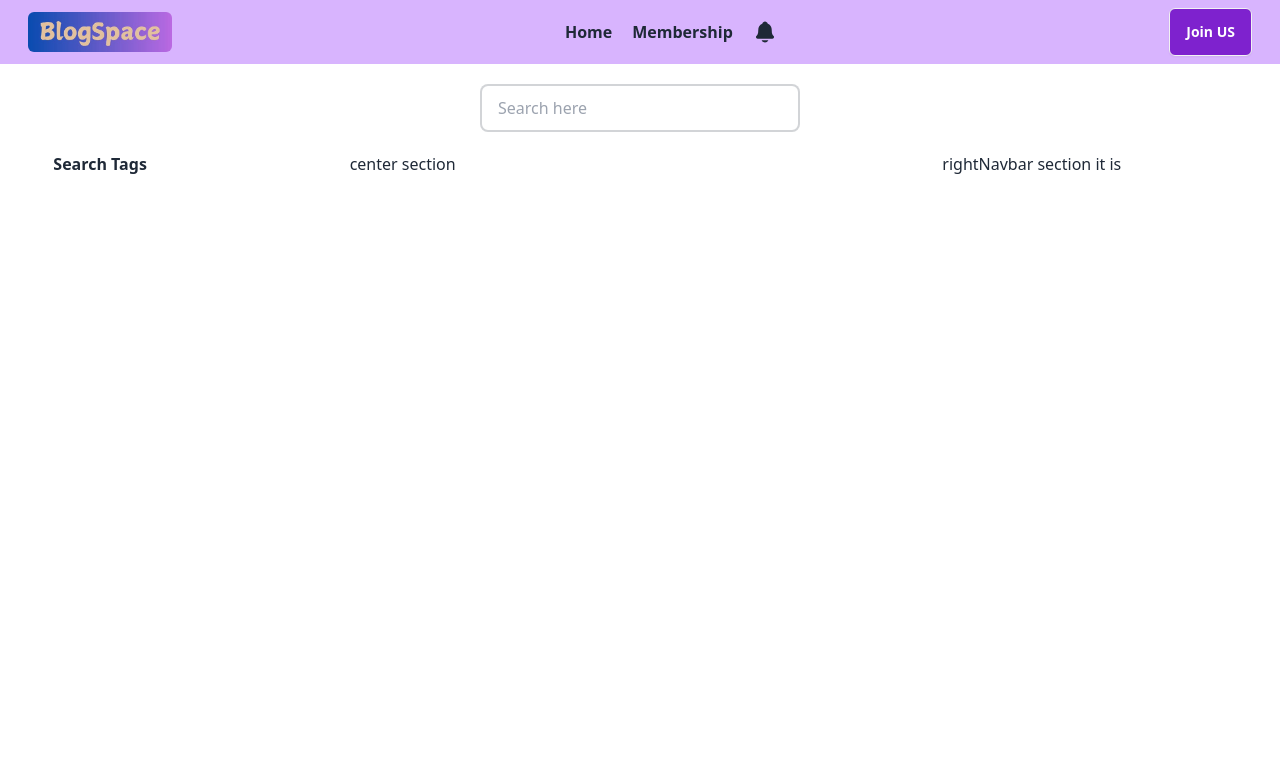
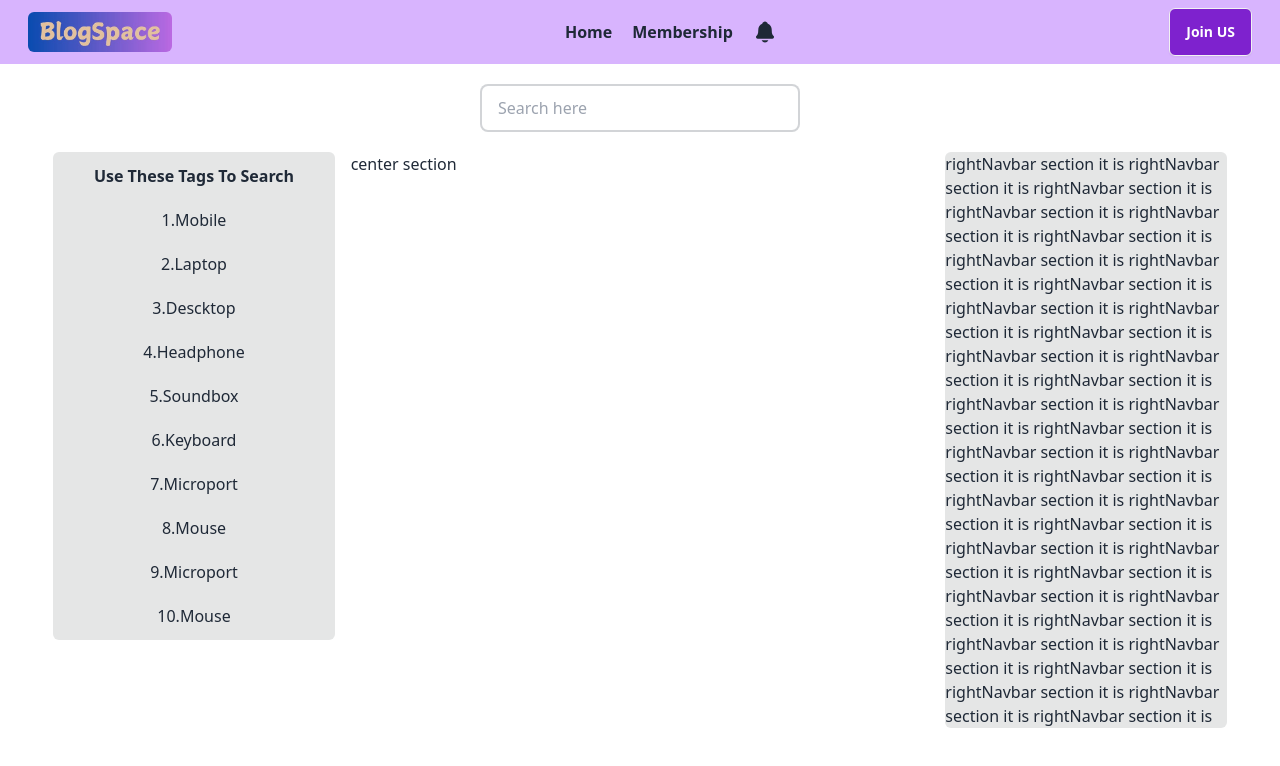
Before and after one commit to mdnasiruddin78/A12Client, a React (Vite) app: page / in a window 1280 px wide. Shown: the top 766 px of the page. Built offline with nearby package versions, Linux system fonts and the light colour scheme; no server answers.

Commit message:
home page section add

```diff
--- a/src/Components/LeftNavbar.jsx
+++ b/src/Components/LeftNavbar.jsx
@@ -2,8 +2,18 @@
 
 const LeftNavbar = () => {
     return (
-        <div>
-           <h3 className="font-semibold mb-3">Search Tags</h3>
+        <div className="bg-base-300 rounded-md text-center space-y-5 py-3">
+           <h3 className="font-semibold">Use These Tags To Search</h3>
+           <p>1.Mobile</p>
+           <p>2.Laptop</p>
+           <p>3.Descktop</p>
+           <p>4.Headphone</p>
+           <p>5.Soundbox</p>
+           <p>6.Keyboard</p>
+           <p>7.Microport</p>
+           <p>8.Mouse</p>
+           <p>9.Microport</p>
+           <p>10.Mouse</p>
         </div>
     );
 };
--- a/src/Components/Navbar.jsx
+++ b/src/Components/Navbar.jsx
@@ -22,7 +22,7 @@ const Navbar = () => {
     }
 
     return (
-        <div className="flex justify-between items-center lg:px-7 px-4 py-2 bg-purple-300">
+        <div className="flex justify-between items-center backdrop-blur bg-purple-300 lg:px-7 px-4 py-2">
             <div className="hidden lg:flex md:flex">
                 <Link to="/"><img className="h-10 rounded-md" src={logo} alt="" /></Link>
             </div>
@@ -36,7 +36,7 @@ const Navbar = () => {
             <div className="flex items-center space-x-5">
                 <NavLink to='/' className='font-bold lg:flex md:flex hidden'>Home</NavLink>
                 <NavLink to='/membership' className='font-bold lg:flex md:flex hidden'>Membership</NavLink>
-                <NavLink to='/notification'><IoNotifications className='text-2xl' /></NavLink>
+                <NavLink to='/notification'><IoNotifications className='text-2xl ' /></NavLink>
             </div>
             <div>
                 {
--- a/src/Components/RightNavbar.jsx
+++ b/src/Components/RightNavbar.jsx
@@ -2,7 +2,42 @@
 
 const RightNavbar = () => {
     return (
-        <div>
+        <div className="bg-base-300 rounded-md">
+            rightNavbar section it is
+            rightNavbar section it is
+            rightNavbar section it is
+            rightNavbar section it is
+            rightNavbar section it is
+            rightNavbar section it is
+            rightNavbar section it is
+            rightNavbar section it is
+            rightNavbar section it is
+            rightNavbar section it is
+            rightNavbar section it is
+            rightNavbar section it is
+            rightNavbar section it is
+            rightNavbar section it is
+            rightNavbar section it is
+            rightNavbar section it is
+            rightNavbar section it is
+            rightNavbar section it is
+            rightNavbar section it is
+            rightNavbar section it is
+            rightNavbar section it is
+            rightNavbar section it is
+            rightNavbar section it is
+            rightNavbar section it is
+            rightNavbar section it is
+            rightNavbar section it is
+            rightNavbar section it is
+            rightNavbar section it is
+            rightNavbar section it is
+            rightNavbar section it is
+            rightNavbar section it is
+            rightNavbar section it is
+            rightNavbar section it is
+            rightNavbar section it is
+            rightNavbar section it is
             rightNavbar section it is
         </div>
     );
--- a/src/Mainlayout/Mainlayout.jsx
+++ b/src/Mainlayout/Mainlayout.jsx
@@ -5,8 +5,12 @@ import Navbar from "../Components/Navbar";
 const Mainlayout = () => {
     return (
         <div>
-            <Navbar></Navbar>
-            <Outlet></Outlet>
+            <nav className='sticky top-0 z-50'>
+                <Navbar></Navbar>
+            </nav>
+            <section>
+                <Outlet></Outlet>
+            </section>
         </div>
     );
 };
--- /dev/null
+++ b/src/Pages/Dashboard.jsx
@@ -0,0 +1,11 @@
+
+
+const Dashboard = () => {
+    return (
+        <div>
+            this is dashboard section
+        </div>
+    );
+};
+
+export default Dashboard;
--- a/src/Pages/Home.jsx
+++ b/src/Pages/Home.jsx
@@ -9,14 +9,14 @@ const Home = () => {
             <section>
                 <Searchbox></Searchbox>
             </section>
-            <main className='w-11/12 mx-auto grid md:grid-cols-12 gap-3'>
-                <aside className='left col-span-3'>
+            <main className='w-11/12 mx-auto grid lg:grid-cols-12 md:grid-cols-12 grid-cols-1 gap-4'>
+                <aside className='left lg:col-span-3 md:col-span-3'>
                     <LeftNavbar></LeftNavbar>
                 </aside>
-                <section className='col-span-6'>
+                <section className='lg:col-span-6 md:col-span-6'>
                     center section
                 </section>
-                <aside className='right col-span-3'>
+                <aside className='right lg:col-span-3 md:col-span-3'>
                     <RightNavbar></RightNavbar>
                 </aside>
             </main>
--- a/src/Router/router.jsx
+++ b/src/Router/router.jsx
@@ -8,6 +8,7 @@ import Membership from "../Pages/Membership";
 import Login from "../Pages/Authentication/Login";
 import Register from "../Pages/Authentication/Register";
 import Notification from "../Pages/Notification";
+import Dashboard from "../Pages/Dashboard";
 
 
   const router = createBrowserRouter([
@@ -38,6 +39,10 @@ import Notification from "../Pages/Notification";
         }
       ]
     },
+    {
+      path: "/dashboard",
+      element: <Dashboard></Dashboard>
+    }
   ]);
 
   export default router;
```
